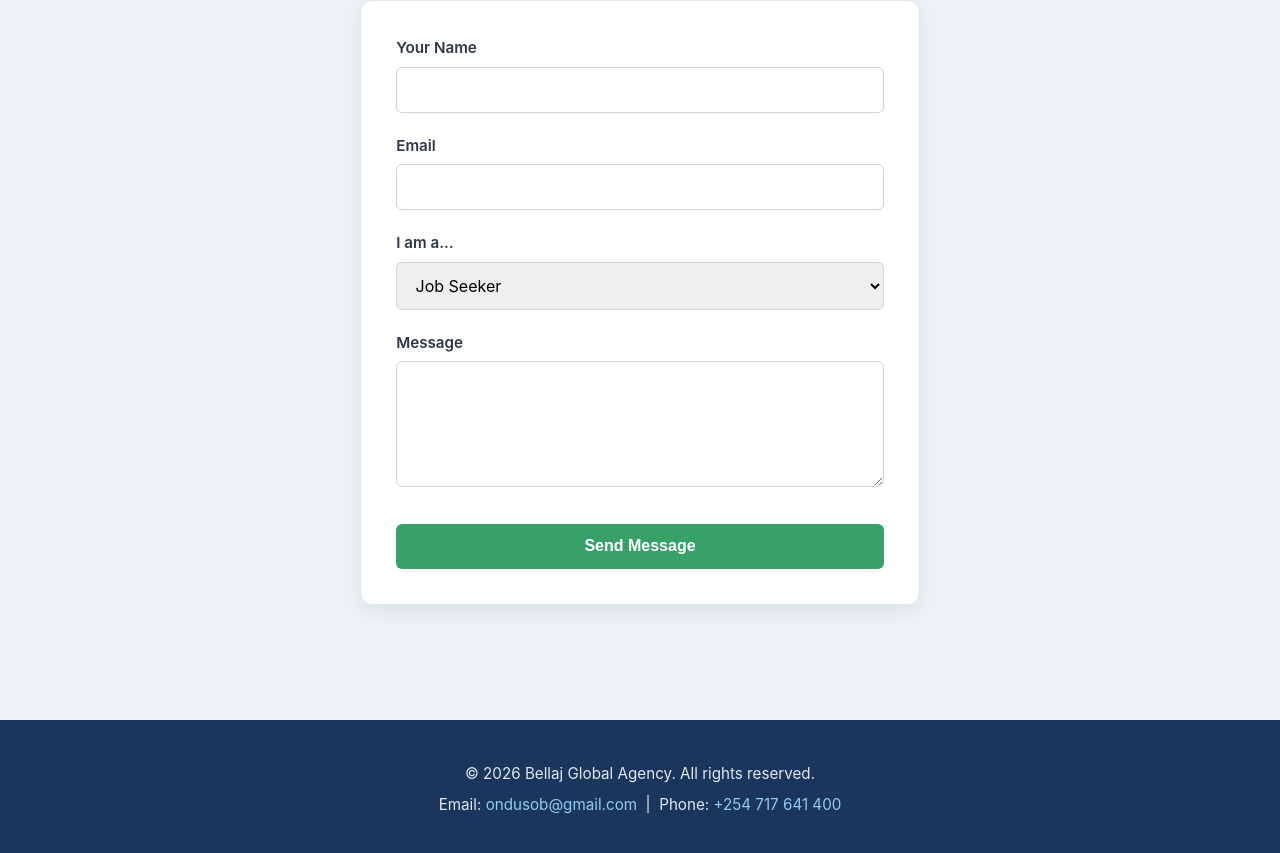
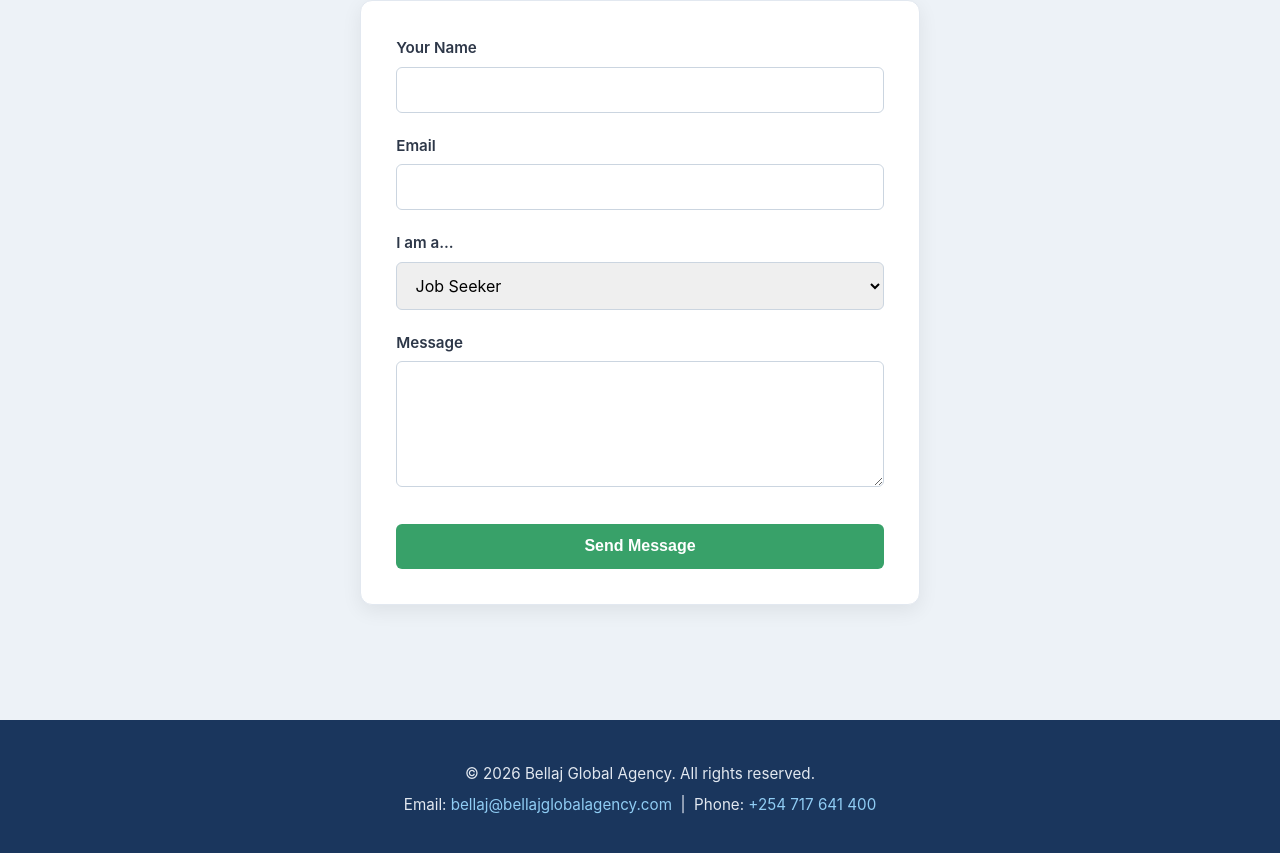
Before and after one commit to ondusob/bellaj-global-agency, a plain HTML site: page index.html in a window 1280 px wide. Shown: the part 4028-4881 px from the top of the page. Drawn offline with Linux system fonts and the light colour scheme.

```diff
--- a/index.html
+++ b/index.html
@@ -159,7 +159,7 @@
 
     <div class="form-group">
       <label for="email">Email</label>
- <input type="email" id="email" name=" email" required>
+      <input type="email" id="email" name="email" required>
     </div>
 
     <div class="form-group">
@@ -188,7 +188,7 @@
 <footer>
   <p>&copy; 2026 Bellaj Global Agency. All rights reserved.</p>
   <p>
- Email: <a href="mailto:ondusob@gmail.com">ondusob@gmail.com</a>
+    Email: <a href="mailto:bellaj@bellajglobalagency.com">bellaj@bellajglobalagency.com</a>
     &nbsp;|&nbsp;
     Phone: <a href="tel:+254717641400">+254 717 641 400</a>
   </p>
```
Lines whose indentation alone changed are shown as unchanged.
